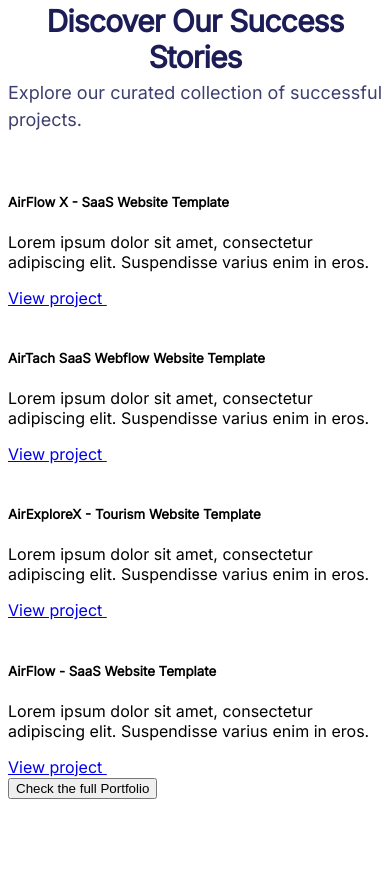
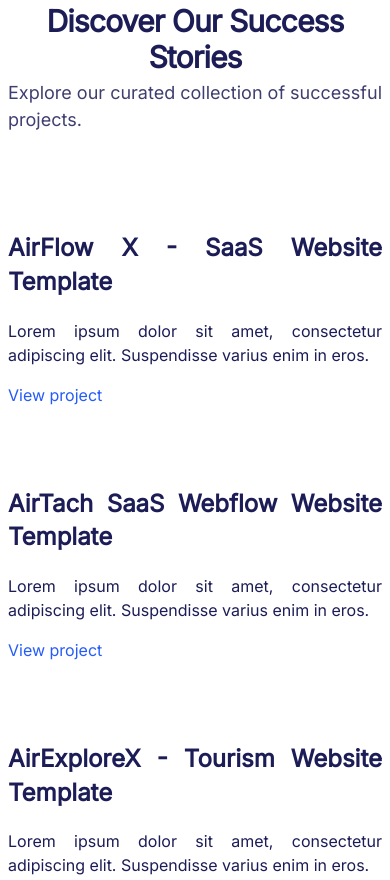
Before and after one commit to hamzabhatti143/Portfolio-HTML-CSS, a plain HTML site: page index.html in a window 390 px wide. Shown: the part 4369-5249 px from the top of the page. Before the commit the page ends 5176 px from the top, so only its background shows below. Drawn offline with Linux system fonts and the light colour scheme.

Commit message:
Update style.css

```diff
--- a/asserts/style.css
+++ b/asserts/style.css
@@ -371,7 +371,63 @@ body {
     text-align: justify;
 }
 
+.portfolio-list{
+    width: 100%;
+    display: flex;
+    justify-content: space-between;
+}
+.list-1{
+    width: 50%;
+    padding: 20px;
+}
 
+.col{
+    border-radius: 5px;
+    padding: 20px;
+}
+.col h5{
+    font-weight: 700px;
+    font-size: 24px;
+    line-height: 33.6px;
+    color: #1C1C57;
+}
+.col p{
+    line-height: 24px;
+    font-size: 16px;
+    margin-top: -20px;
+    width: 600px;
+    color: #1C1C57;
+}
+.col a{
+    display: flex;
+    align-items: center;
+    color: #255BF9;
+    line-height: 24px;
+    font-size: 16px;
+    text-decoration: none;
+}
+.col .view{
+    display: flex;
+}
+.project-btn{
+    width: 100%;
+    margin-top: 40px;
+    display: flex;
+    justify-content: center;
+    align-items: center;
+}
+
+.portfolio-btn{
+    color: #fff;
+    padding: 20px;
+    border: none;
+    text-decoration: none;
+    width: 180px;
+    border: 1px solid #078D84;
+    cursor: pointer;
+    border-radius: 5px;
+    background-color: #078D84;
+}
 @media screen and (max-width: 480px){
     .nav{
         width: 100%;
@@ -739,4 +795,60 @@ body {
         font-size: 14px;
         text-align: center;
     }
+
+    .portfolio-list{
+        width: 100%;
+        display: flex;
+        flex-direction: column;
+    }
+    .list-1{
+        width: 100%;
+        padding: 0;
+    }
+
+    .col{
+        border-radius: 5px;
+        padding: 0;
+        margin-top: 20px;
+    }
+    .col img{
+        width: 100%;
+    }
+    .col h5{
+        font-weight: 700px;
+        text-align: justify;
+        font-size: 24px;
+        line-height: 33.6px;
+        color: #1C1C57;
+    }
+    .col p{
+        line-height: 24px;
+        font-size: 16px;
+        text-align: justify;
+        margin-top: -20px;
+        width: 100%;
+        color: #1C1C57;
+    }
+    .col a{
+        display: flex;
+        align-items: center;
+        color: #255BF9;
+        line-height: 24px;
+        font-size: 16px;
+        text-decoration: none;
+    }
+    col .frame{
+        width: 30px;
+    }
+    .protect-btn{
+        color: #fff;
+        padding: 20px;
+        border: none;
+        text-decoration: none;
+        width: 100%;
+        border: 1px solid #078D84;
+        cursor: pointer;
+        border-radius: 5px;
+        background-color: #078D84;
+    }
 }
```
